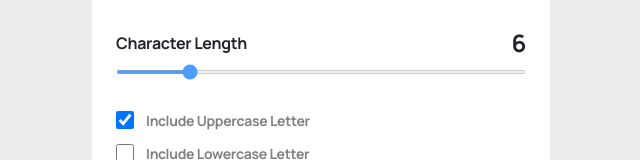
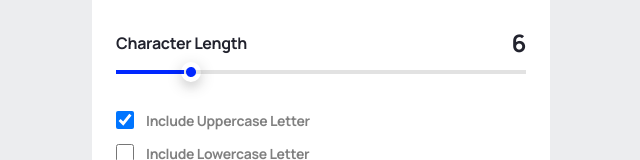
Before and after one commit to eriksleziona/INVO_Password_Generator, a React (Vite) app: page / in a window 1280 px wide. Shown: the part 181-341 px from the top of the page, without its empty margins (319-959 px from the left). Built offline with nearby package versions, Linux system fonts and the light colour scheme.

Commit message:
Adding custom slider styling

```diff
--- a/src/global-styles/style.scss
+++ b/src/global-styles/style.scss
@@ -12,6 +12,11 @@ body {
   font-family: "Manrope", sans-serif;
   color: var(--color-black);
   background: var(--color-background);
+
+  @media screen and (max-width: 832px) {
+    margin-left: 16px;
+    margin-right: 16px;
+  }
 }
 
 p {
--- a/src/modules/HomeModule/components/Slider/Slider.style.scss
+++ b/src/modules/HomeModule/components/Slider/Slider.style.scss
@@ -7,13 +7,7 @@
   }
 
   & &__slider {
-    width: 100%; /* Full-width */
-    height: 4px; /* Specified height */
-    background: var(--color-slider); /* Grey background */
-    outline: none; /* Remove outline */
-    opacity: 0.7; /* Set transparency (for mouse-over effects on hover) */
-    -webkit-transition: 0.2s; /* 0.2 seconds transition on hover */
-    transition: opacity 0.2s;
+    width: 100%;
   }
 
   & &__slider:hover {
@@ -29,4 +23,59 @@
     align-items: start;
     @include title-font-mixins;
   }
+
+  input[type="range"] {
+    cursor: pointer;
+    background-color: var(--color-slider);
+    background-image: -webkit-gradient(
+      linear,
+      50% 0%,
+      50% 100%,
+      color-stop(0%, var(--color-primary)),
+      color-stop(100%, var(--color-primary))
+    );
+    background-size: 16.666666666666668% 100%;
+    background-repeat: no-repeat;
+    -webkit-appearance: none;
+    appearance: none;
+  }
+
+  input[type="range"]::-webkit-slider-runnable-track {
+    background: transparent;
+    height: 4px;
+    border-radius: 90px;
+  }
+  input
+
+  /******** Firefox ********/
+  input[type="range"]::-moz-range-track {
+    background: var(--color-slider);
+    height: 4px;
+    border-radius: 90px;
+  }
+
+  input[type="range"]::-webkit-slider-thumb {
+    -webkit-appearance: none; /* Override default look */
+    appearance: none;
+    margin-top: -8px; /* Centers thumb on the track */
+    background-color: var(--color-white);
+    opacity: 1;
+    box-shadow: 0px 7px 7px 0px rgba(0, 0, 0, 0.04),
+      0px 4px 16px 0px rgba(0, 0, 0, 0.2);
+    background: url("/public/Icon/slide-icon-2.png") no-repeat;
+    background-position: center center;
+    height: 20px;
+    width: 20px;
+    border-radius: 50%;
+  }
+  /******** Firefox ********/
+  input[type="range"]::-moz-range-thumb {
+    -webkit-appearance: none; /* Override default look */
+    appearance: none;
+    margin-top: -8px; /* Centers thumb on the track */
+    background-color: var(--color-primary);
+    height: 20px;
+    width: 20px;
+    border-radius: 50%;
+  }
 }
--- a/src/modules/HomeModule/components/Slider/Slider.tsx
+++ b/src/modules/HomeModule/components/Slider/Slider.tsx
@@ -1,4 +1,4 @@
-import React from "react";
+import React, { ChangeEvent } from "react";
 import "./Slider.style.scss";
 import { useGlobalContext } from "@/context";
 import { AppContextType } from "@/context/Context.types";
@@ -6,6 +6,16 @@ import { AppContextType } from "@/context/Context.types";
 export const Slider: React.FC = () => {
   const { passwordLength, setPasswordLength } =
     useGlobalContext() as AppContextType;
+
+  const handleChange = (e: ChangeEvent<HTMLInputElement>) => {
+    const min = parseInt(e.target.min);
+    const max = parseInt(e.target.max);
+    const value = parseInt(e.target.value);
+    const bgSize = `${((value - min) * 100) / (max - min)}% 100%`;
+    e.target.style.backgroundSize = bgSize;
+    setPasswordLength(value);
+  };
+
   return (
     <div className="slider-container">
       <div className="slider-container__label">
@@ -16,9 +26,7 @@ export const Slider: React.FC = () => {
         className="slider-container__slider"
         type="range"
         value={passwordLength}
-        onChange={(e) => {
-          setPasswordLength(parseInt(e.target.value));
-        }}
+        onChange={handleChange}
         min={4}
         max={16}
       />
--- a/src/modules/HomeModule/pages/HomePage/HomePage.scss
+++ b/src/modules/HomeModule/pages/HomePage/HomePage.scss
@@ -11,7 +11,6 @@
   @media screen and (max-width: 834px) {
     max-width: 801px;
     width: 100%;
-
     & &__wrapper {
       padding: 32px 16px 20px 16px;
     }
```
Also changed, not shown: public/Icon/slide-icon-2.png (added).
